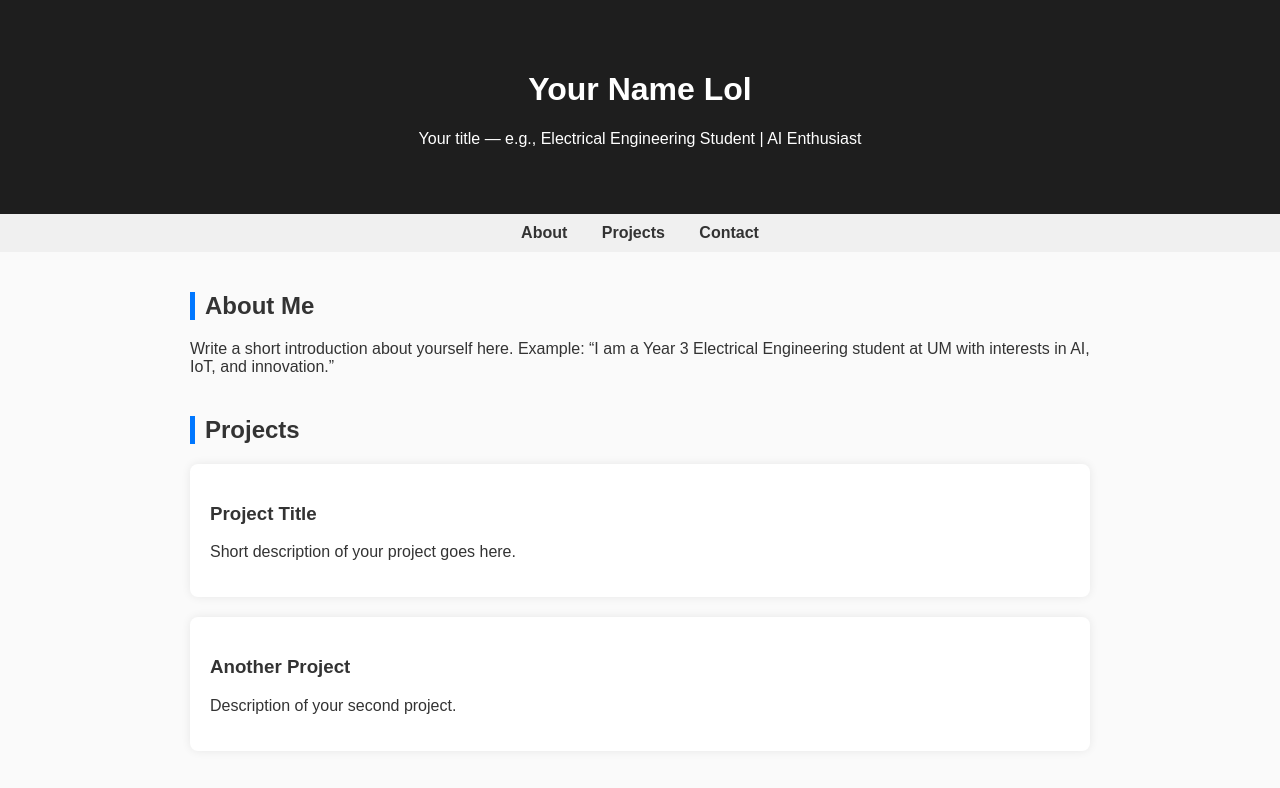
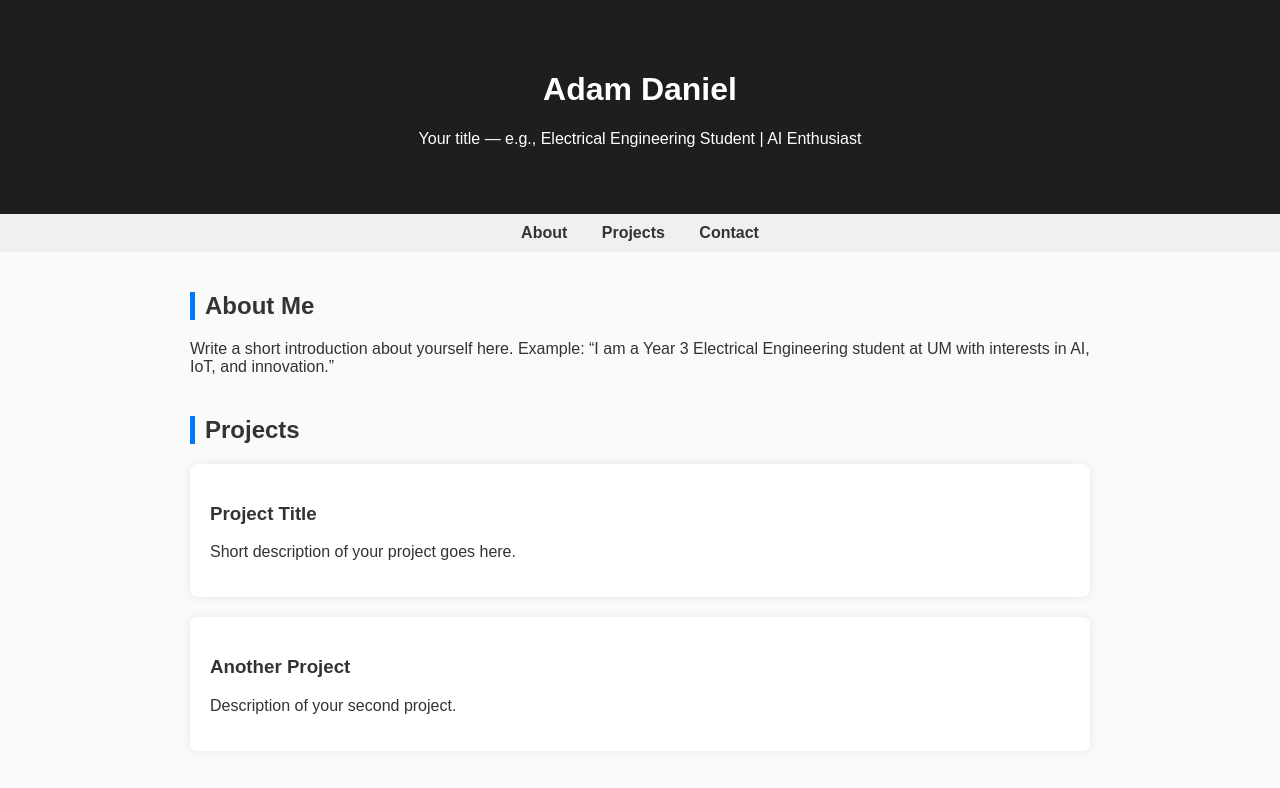
Before and after one commit to 22001895-arch/AdamDaniel, a plain HTML site: page index.html in a window 1280 px wide. Shown: the top 788 px of the page. Drawn offline with Linux system fonts and the light colour scheme.

Commit message:
Update header name to 'Adam Daniel'

```diff
--- a/index.html
+++ b/index.html
@@ -9,7 +9,7 @@
 <body>
 
     <header>
-        <h1>Your Name Lol</h1>
+        <h1>Adam Daniel</h1>
         <p>Your title — e.g., Electrical Engineering Student | AI Enthusiast</p>
     </header>
 
```
